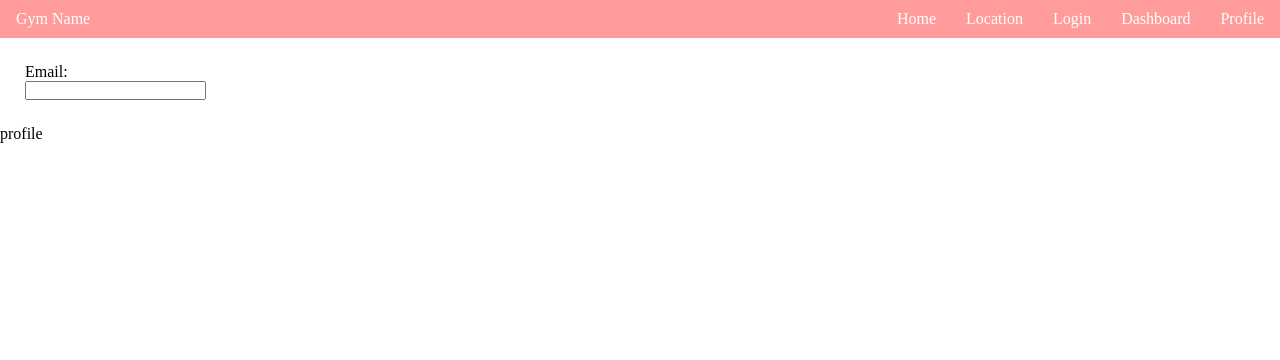
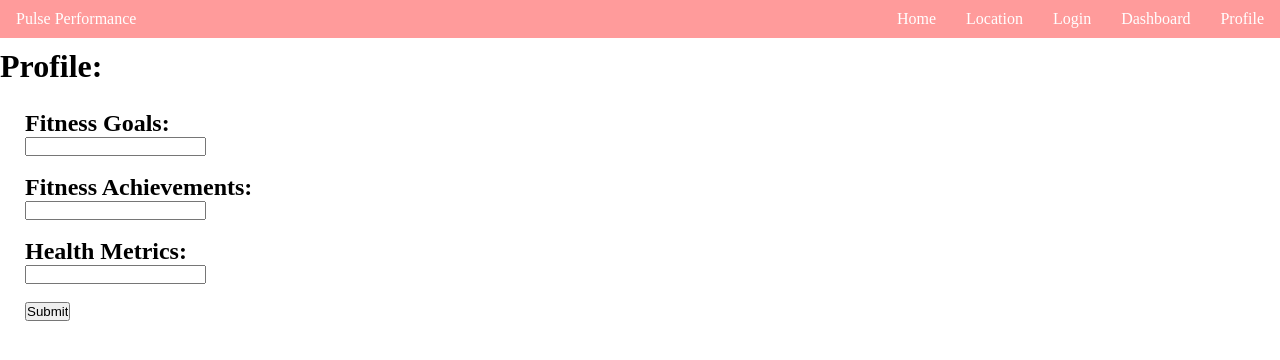
Before and after one commit to paranoidAndroid0124/comp3005final_frontend, a React (Create React App) app: page /profile in a window 1280 px wide. Shown: the top 360 px of the page. Built offline with nearby package versions, Linux system fonts and the light colour scheme; no server answers.

Commit message:
healthMetric issue

```diff
--- a/src/App.js
+++ b/src/App.js
@@ -8,7 +8,10 @@ const App = () => {
     return (
         <div>
             <Navbar> </Navbar>
-            <h1>Hello World</h1>
+            <div>
+                <h1>Pulse Performance</h1>
+            </div>
+
         </div>
     )
 }
--- a/src/components/navbar/Navbar.jsx
+++ b/src/components/navbar/Navbar.jsx
@@ -5,7 +5,7 @@ const Navbar = () => {
     return (
         <div className='navbar'>
             <div className='logo'>
-                Gym Name
+                Pulse Performance
             </div>
             <ul className='navbar-menu'>
                 <li><a href="/">Home</a></li>
--- a/src/pages/ProfilePage/ProfilePage.jsx
+++ b/src/pages/ProfilePage/ProfilePage.jsx
@@ -14,6 +14,7 @@ function ProfilePage() {
   // ---------------- WE WILL CHANGE HEALTH METRICS LATER ----------------
   const [healthMetrics, setHealthMetrics] = useState("");
   const [fitnessGoals, setFitnessGoals] = useState("");
+  const [fitnessAchievements, setFitnessAchievements] = useState("");
 
   useEffect(() => {
     async function handleLoad() {
@@ -25,8 +26,9 @@ function ProfilePage() {
             }
 
             const member = await response.json();
-            setEmail(member.email);
-            document.getElementById("email").innerHTML = email;
+            setFitnessGoals(member.fitnessGoals)
+            setHealthMetrics(member.healthMetrics)
+            setFitnessAchievements(member.fitnessAchievements)
           } catch (error) {
             console.error('There is a problem with fetching user data:', error);
             // TODO: handle error (err msg to user)
@@ -36,22 +38,69 @@ function ProfilePage() {
       handleLoad();
   }, []);
 
+  const handleSubmit = async (event) => {
+    event.preventDefault();
+
+    try {
+      const response = await fetch('http://localhost:3001/member/3/update', {
+        method: 'POST',
+        headers: {
+          'Content-type' : 'application/json'
+        },
+        body: JSON.stringify({healthMetrics, fitnessGoals, fitnessAchievements})
+      })
+
+      if(!response.ok) {
+        throw new Error(`Http error status: ${response.status}`)
+      }
+
+      // Parse response as json object
+      const data = await response.json();
+      console.log(data);
+    } catch (error) {
+      console.error('There is a problem with the registration request:', error);
+      // TODO: handle error (err msg to user)
+    }
+  }
 
   return (
     <div>
       <Navbar></Navbar>
-        <form>
+      <h1>Profile: </h1>
+        <form onSubmit={handleSubmit}>
             <div>
-                Email: {email}
+                <h2>Fitness Goals:</h2>
             </div>
-            <span id="email"></span>
             <input
-                value={email}
-                id="email"
+                type="text"
+                value={fitnessGoals}
+                onChange={(e) => setFitnessGoals(e.target.value)}
             />
+            <br></br>
+            <br></br>
+            <div>
+                <h2>Fitness Achievements:</h2>
+            </div>
+            <input
+                type="text"
+                value={fitnessAchievements}
+                onChange={(e) => setFitnessAchievements(e.target.value)}
+            />
+            <br></br>
+            <br></br>
+            <div>
+                <h2>Health Metrics:</h2>
+            </div>
+            <input
+                type="text"
+                value={healthMetrics}
+                onChange={(e) => setHealthMetrics(e.target.value)}
+            />
+            <br></br>
+            <br></br>
+            <input type="submit"></input>
 
         </form>
-      profile
     </div>
   )
 }
```
